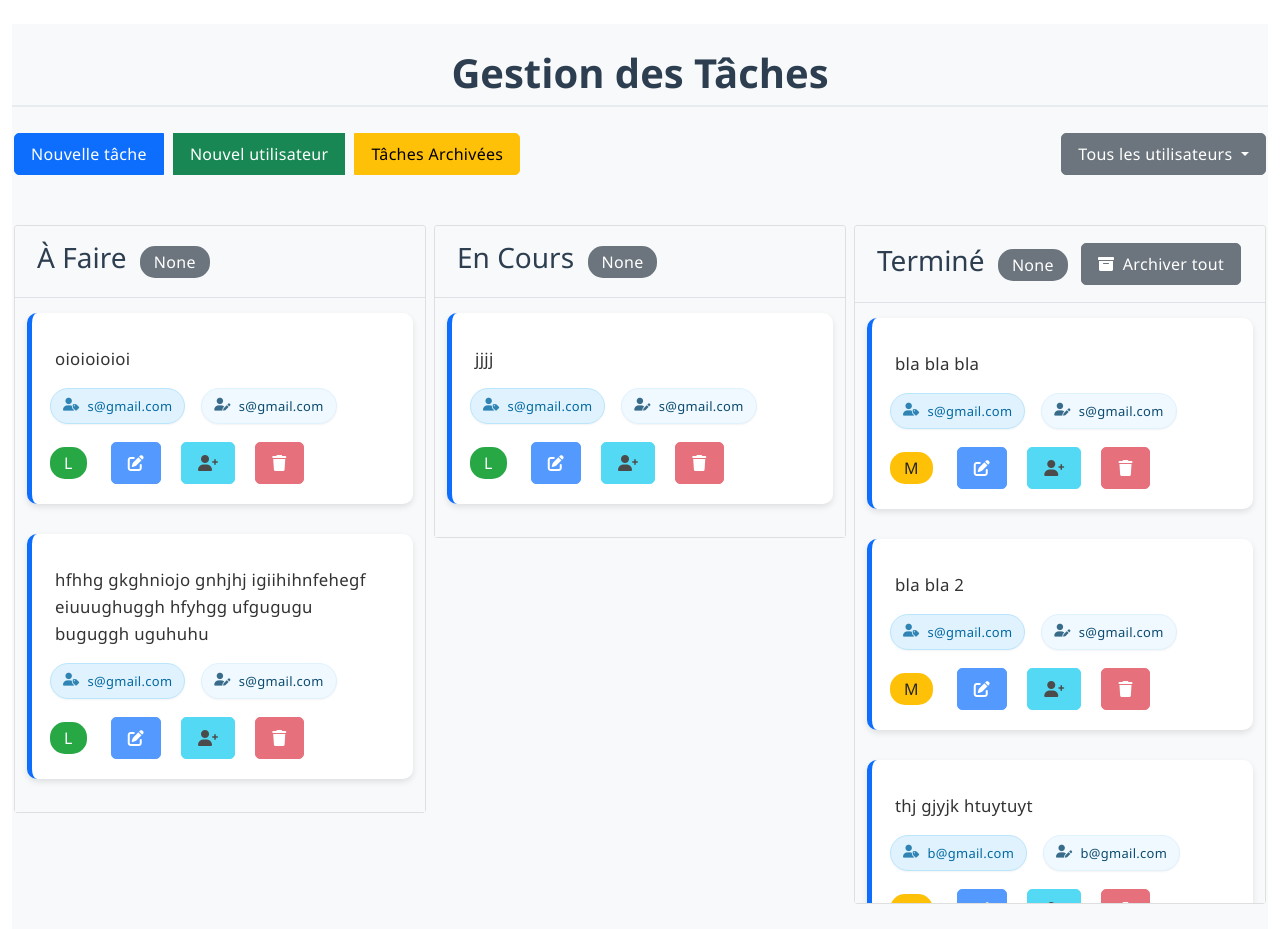
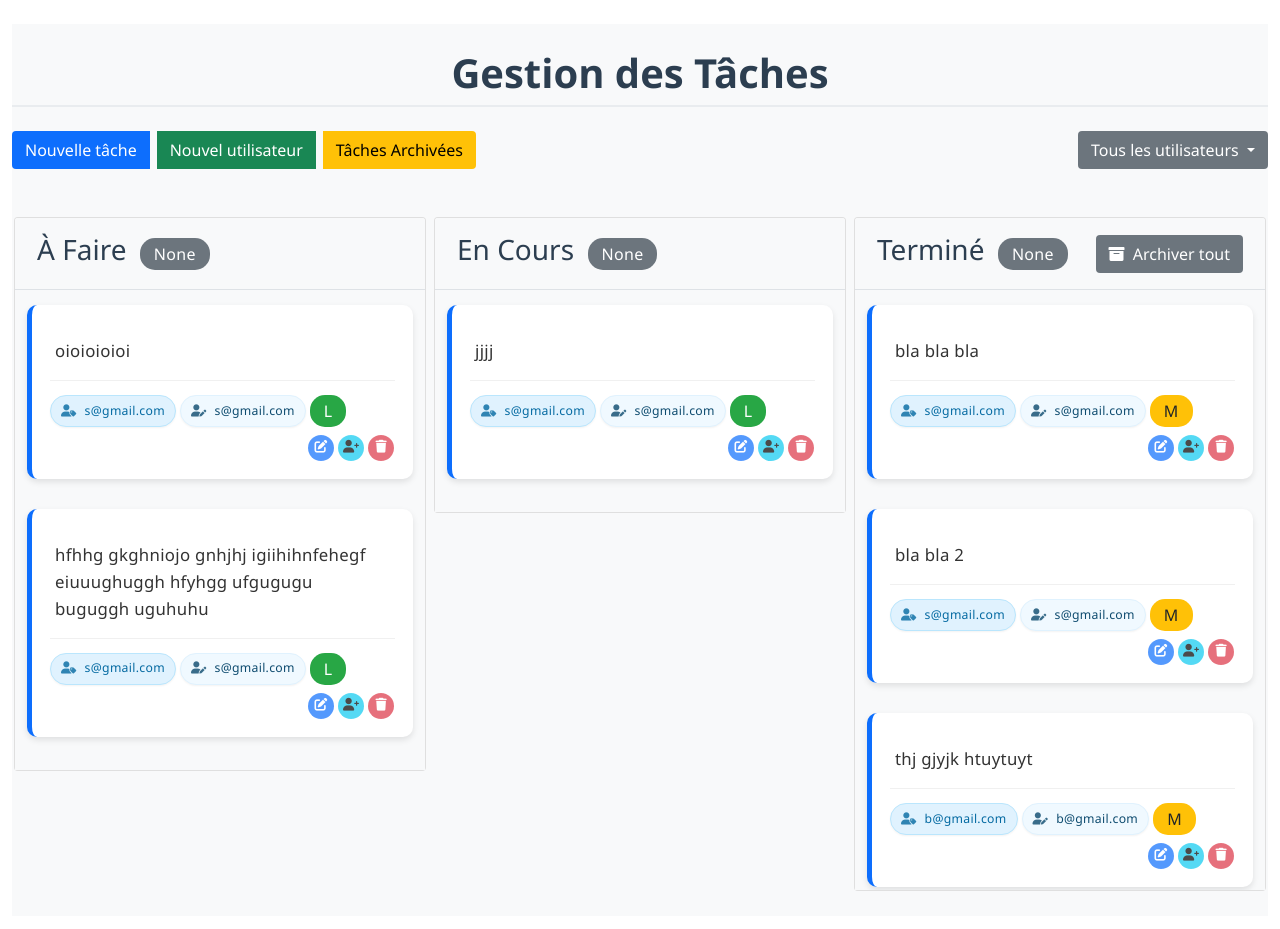
Before and after one commit to Amnzo/Task, a Django app: page /dashboard/admin/ in a window 1280 px wide. Shown: the part 56-985 px from the top of the page. After the commit the page ends 947 px from the top, so only its background shows below. Run offline with Django 5.2, Linux system fonts and the light colour scheme; a user stored in the database is signed in; data comes from the database, SQL or seed files in the repository; some libraries are stand-ins or nearby versions.

Commit message:
change 3

```diff
--- a/taskdoor/static/css/kanban-custom.css
+++ b/taskdoor/static/css/kanban-custom.css
@@ -75,18 +75,31 @@
     padding: 0 5px;
 }
 
+/* Task meta container */
+.task-meta {
+    display: flex;
+    flex-wrap: wrap;
+    align-items: center;
+    gap: 6px;
+    margin-top: 12px;
+    padding-top: 10px;
+    border-top: 1px solid #f0f0f0;
+}
+
 /* User badges */
 .user-badge {
     display: inline-flex;
     align-items: center;
-    padding: 6px 12px;
-    border-radius: 20px;
-    font-size: 0.9rem;
+    padding: 5px 10px;
+    border-radius: 16px;
+    font-size: 0.85rem;
     background-color: #f1f5f9;
     color: #334155;
     box-shadow: 0 1px 2px rgba(0,0,0,0.05);
     transition: all 0.2s ease;
     border: 1px solid #e2e8f0;
+    height: 32px;
+    line-height: 1;
 }
 
 .user-badge i {
@@ -197,13 +210,48 @@
 
 /* Action buttons */
 .btn {
-    padding: 8px 16px;
+    padding: 0.375rem 0.75rem;
     font-size: 1rem;
-    border-radius: 5px;
+    border-radius: 0.25rem;
     font-weight: 400;
-    letter-spacing: 0.3px;
+    line-height: 1.5;
+    text-align: center;
+    text-decoration: none;
+    vertical-align: middle;
+    cursor: pointer;
+    border: 1px solid transparent;
+    transition: color 0.15s ease-in-out, background-color 0.15s ease-in-out, border-color 0.15s ease-in-out, box-shadow 0.15s ease-in-out;
+}
+
+.kanban-card .btn {
+    padding: 0;
+    font-size: 0.9rem;
+    border-radius: 50%;
+    width: 28px;
+    height: 28px;
+    display: inline-flex;
+    align-items: center;
+    justify-content: center;
+    margin: 0 1px;
+    opacity: 0.8;
     transition: all 0.2s ease;
-    margin: 2px;
+}
+
+.kanban-card .btn:hover {
+    opacity: 1;
+    transform: scale(1.1);
+}
+
+.kanban-card .btn-sm {
+    width: 26px;
+    height: 26px;
+    font-size: 0.8rem;
+}
+
+.action-buttons {
+    margin-left: auto;
+    display: flex;
+    gap: 2px;
 }
 
 /* Header styling */
--- a/taskdoor/templates/taskdoor/kanban_admin.html
+++ b/taskdoor/templates/taskdoor/kanban_admin.html
@@ -65,7 +65,7 @@
 
                                     <div class="kanban-card-body">
                                         <p class="kanban-card-description">{{ task.description }}</p>
-                                        <div class="task-meta d-flex flex-wrap align-items-center gap-3 mt-2">
+                                        <div class="task-meta">
                                             <div class="user-badge assignee">
                                                 <i class="fas fa-user-tag me-1"></i>
                                                 <span class="user-email">{{ task.assigne_a.email }}</span>
@@ -81,15 +81,17 @@
                                             {% endif %}">
                                             {{ task.get_importance_display }}
                                             </span>
-                                        <a href="{% url 'taskdoor:edit_task' task.id %}" class="btn btn-sm btn-primary">
+                                            <div class="action-buttons d-flex">
+                                                <a href="{% url 'taskdoor:edit_task' task.id %}" class="btn btn-sm btn-primary" title="Modifier">
                                                     <i class="fas fa-edit"></i>
                                                 </a>
-                                        <button class="btn btn-sm btn-info reassign-task" data-bs-toggle="modal" data-bs-target="#reassignTaskModal" data-task-id="{{ task.id }}">
+                                                <button class="btn btn-sm btn-info reassign-task" data-bs-toggle="modal" data-bs-target="#reassignTaskModal" data-task-id="{{ task.id }}" title="Réassigner">
                                                     <i class="fas fa-user-plus"></i>
                                                 </button>
-                                        <button class="btn btn-sm btn-danger delete-task" data-bs-toggle="modal" data-bs-target="#deleteTaskModal" data-task-id="{{ task.id }}">
+                                                <button class="btn btn-sm btn-danger delete-task" data-bs-toggle="modal" data-bs-target="#deleteTaskModal" data-task-id="{{ task.id }}" title="Supprimer">
                                                     <i class="fas fa-trash"></i>
                                                 </button>
+                                            </div>
 
                                         </div>
                                     </div>
```
Lines whose indentation alone changed are shown as unchanged.
